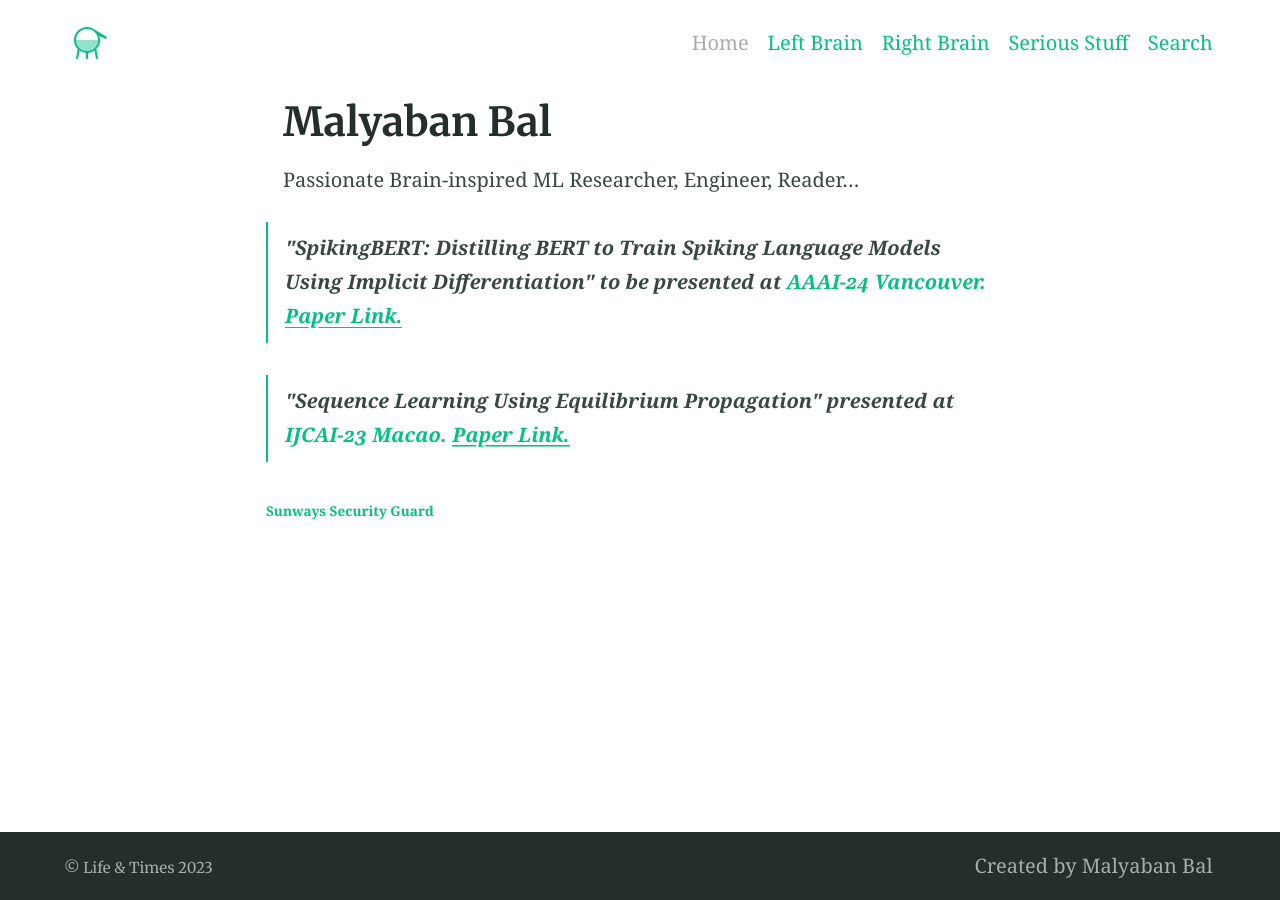
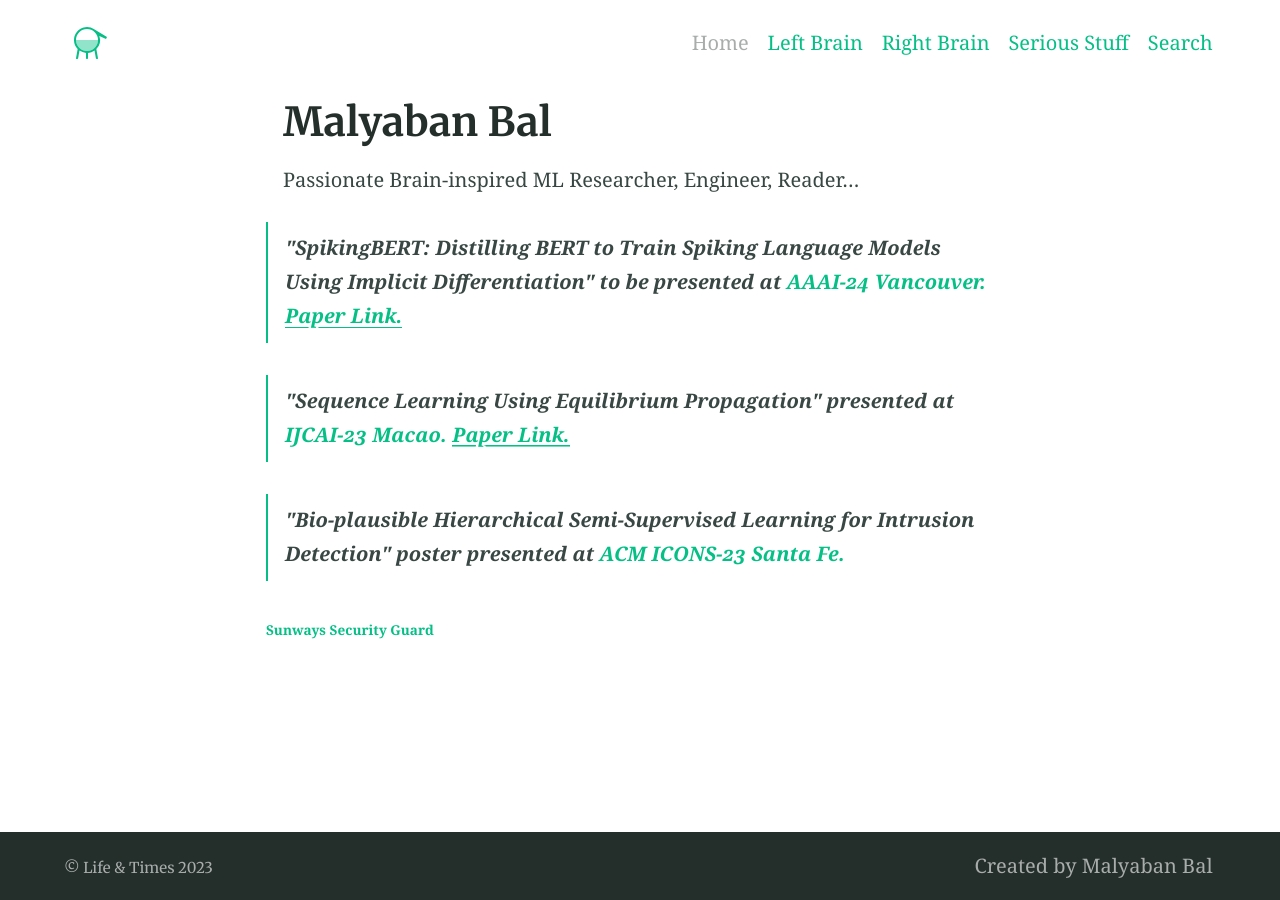
Before and after one commit to dovahkiin1995/dovahkiin1995.github.io, a Jekyll site: the page built from index.md, in a window 1280 px wide. Built offline with Jekyll 4.4.1, drawn with Linux system fonts in a browser that asks for light colours.

Commit message:
Update index.md

```diff
--- a/index.md
+++ b/index.md
@@ -7,6 +7,7 @@ Passionate Brain-inspired ML Researcher, Engineer, Reader...
 <blockquote>
   <p><span>"SpikingBERT: Distilling BERT to Train Spiking Language Models Using Implicit Differentiation" to be presented at</span><span style="color:#05bf85;"> AAAI-24 Vancouver.</span> <a href="https://arxiv.org/pdf/2308.10873.pdf">Paper Link.</a></p>
   <p><span>"Sequence Learning Using Equilibrium Propagation" presented at</span><span style="color:#05bf85;"> IJCAI-23 Macao.</span> <a href="https://www.ijcai.org/proceedings/2023/0329.pdf">Paper Link.</a></p>
+    <p><span>"Bio-plausible Hierarchical Semi-Supervised Learning for Intrusion Detection" poster presented at</span><span style="color:#05bf85;"> ACM ICONS-23 Santa Fe.</span></p>
   <footer>
     <a href="http://www.imdb.com/title/tt0284978/quotes/qt1375101">Sunways Security Guard</a>
   </footer>
```
